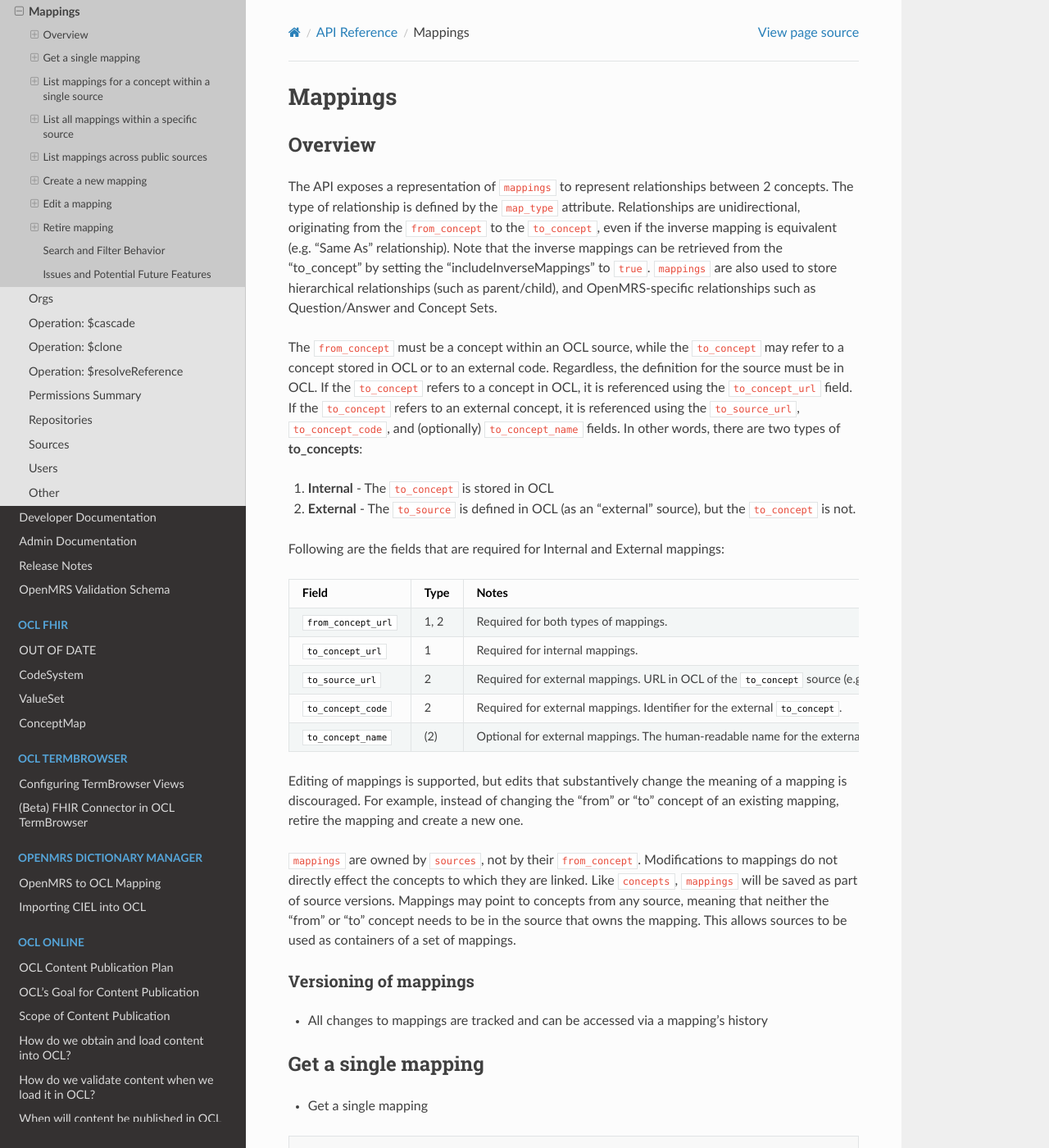
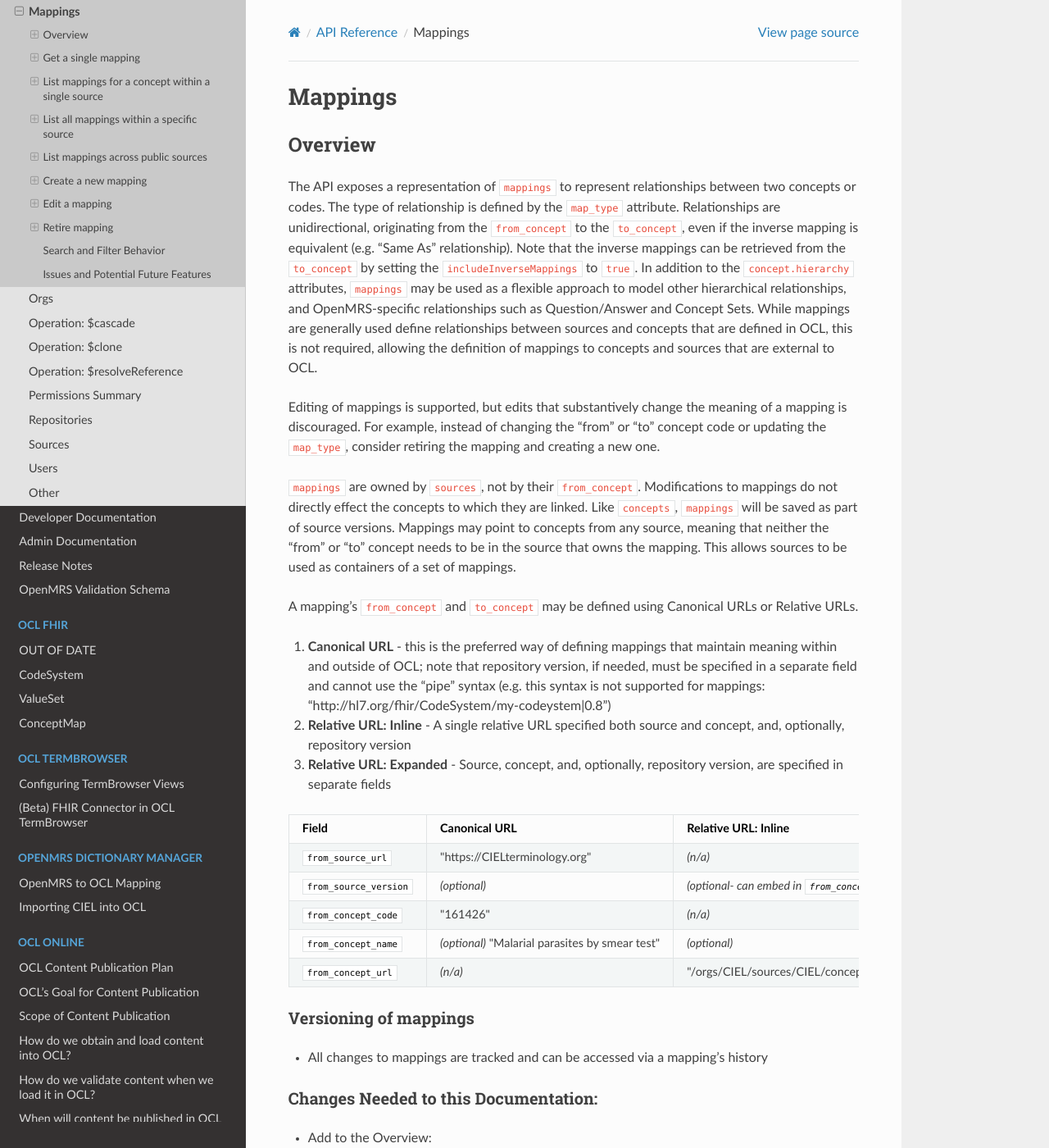
Before and after one commit to OpenConceptLab/ocl-docs, a Sphinx documentation site: the page built from docs/source/oclapi/apireference/mappings.md, in a window 1280 px wide and 1400 px high. Shown: the whole window at 82% size. Built offline with Sphinx 7.4.7 and the Read the Docs theme 2.0.0, drawn with Linux system fonts in a browser that asks for light colours; some of the changed text lies outside the part shown.

Commit message:
Update mappings.md
Updated with canonical URLs and removed out-dated "internal/external" discussino

````diff
--- a/docs/source/oclapi/apireference/mappings.md
+++ b/docs/source/oclapi/apireference/mappings.md
@@ -1,30 +1,37 @@
 # Mappings
 
 ## Overview
-The API exposes a representation of `mappings` to represent relationships between 2 concepts. The type of relationship is defined by the `map_type` attribute. Relationships are unidirectional, originating from the `from_concept` to the `to_concept`, even if the inverse mapping is equivalent (e.g. "Same As" relationship). Note that the inverse mappings can be retrieved from the "to_concept" by setting the "includeInverseMappings" to `true`. `mappings` are also used to store hierarchical relationships (such as parent/child), and OpenMRS-specific relationships such as Question/Answer and Concept Sets.
+The API exposes a representation of `mappings` to represent relationships between two concepts or codes. The type of relationship is defined by the `map_type` attribute. Relationships are unidirectional, originating from the `from_concept` to the `to_concept`, even if the inverse mapping is equivalent (e.g. "Same As" relationship). Note that the inverse mappings can be retrieved from the `to_concept` by setting the `includeInverseMappings` to `true`. In addition to the `concept.hierarchy` attributes, `mappings` may be used as a flexible approach to model other hierarchical relationships, and OpenMRS-specific relationships such as Question/Answer and Concept Sets. While mappings are generally used define relationships between sources and concepts that are defined in OCL, this is not required, allowing the definition of mappings to concepts and sources that are external to OCL.
 
-The `from_concept` must be a concept within an OCL source, while the `to_concept` may refer to a concept stored in OCL or to an external code. Regardless, the definition for the source must be in OCL. If the `to_concept` refers to a concept in OCL, it is referenced using the `to_concept_url` field. If the `to_concept` refers to an external concept, it is referenced using the `to_source_url`, `to_concept_code`, and (optionally) `to_concept_name` fields. In other words, there are two types of **to_concepts**:
-
-1. **Internal** - The `to_concept` is stored in OCL
-2. **External** - The `to_source` is defined in OCL (as an "external" source), but the `to_concept` is not.
-
-Following are the fields that are required for Internal and External mappings:
-
-| Field | Type | Notes |
-| -------------- | ----- | ----- |
-| `from_concept_url` | 1, 2 | Required for both types of mappings. |
-| `to_concept_url` | 1 | Required for internal mappings. |
-| `to_source_url` | 2 | Required for external mappings. URL in OCL of the `to_concept` source (e.g. /orgs/Regenstrief/sources/LOINC/). |
-| `to_concept_code` | 2 | Required for external mappings. Identifier for the external `to_concept`. |
-| `to_concept_name` | (2) | Optional for external mappings. The human-readable name for the external `to_concept`. |
-
-Editing of mappings is supported, but edits that substantively change the meaning of a mapping is discouraged. For example, instead of changing the "from" or "to" concept of an existing mapping, retire the mapping and create a new one.
+Editing of mappings is supported, but edits that substantively change the meaning of a mapping is discouraged. For example, instead of changing the "from" or "to" concept code or updating the `map_type`, consider retiring the mapping and creating a new one.
 
 `mappings` are owned by `sources`, not by their `from_concept`. Modifications to mappings do not directly effect the concepts to which they are linked. Like `concepts`, `mappings` will be saved as part of source versions. Mappings may point to concepts from any source, meaning that neither the "from" or "to" concept needs to be in the source that owns the mapping. This allows sources to be used as containers of a set of mappings.
+
+A mapping's `from_concept` and `to_concept` may be defined using Canonical URLs or Relative URLs.
+1. **Canonical URL** - this is the preferred way of defining mappings that maintain meaning within and outside of OCL; note that repository version, if needed, must be specified in a separate field and cannot use the "pipe" syntax (e.g. this syntax is not supported for mappings: "http://hl7.org/fhir/CodeSystem/my-codeystem|0.8")
+2. **Relative URL: Inline** - A single relative URL specified both source and concept, and, optionally, repository version
+3. **Relative URL: Expanded** - Source, concept, and, optionally, repository version, are specified in separate fields
+
+| Field                 | Canonical URL                    | Relative URL: Inline                     | Relative URL: Expanded |
+| --------------        | -----                            | -----                                    | -----                  |
+| `from_source_url`     | "https://CIELterminology.org"    | _(n/a)_                                    | "/orgs/CIEL/sources/CIEL/" |
+| `from_source_version` | _(optional)_                       | _(optional- can embed in `from_concept_url`)_ | _(optional- can embed in `from_source_url`)_ |
+| `from_concept_code`   | "161426"                         | _(n/a)_                                    | "161426"                 |
+| `from_concept_name`   | _(optional)_ "Malarial parasites by smear test" | _(optional)_                    | _(optional)_             |
+| `from_concept_url`    | _(n/a)_                            | "/orgs/CIEL/sources/CIEL/concepts/161426/" | _(n/a)_                  |
 
 ### Versioning of mappings
 * All changes to mappings are tracked and can be accessed via a mapping's history
 
+### Changes Needed to this Documentation:
+- Add to the Overview:
+  - New Auto-ID behavior
+  - Support canonical URLs
+  - How to interact with OCL mappings via the OCL FHIR Core (and vice versa)
+- Confirm whether repo version can be specified separately or inline for each of the 3 approaches
+
+### Future work
+- Implement support for `context` (as specified in FHIR)
 
 ## Get a single mapping
 * Get a single mapping
@@ -230,35 +237,51 @@ POST /users/:user/sources/:source/mappings/
 POST /orgs/:org/sources/:source/mappings/
 ```
 * Input
-    * Internal Mapping: `from_concept` and `to_concept` are stored in OCL
-        * **id** (optional) string - ID is auto-generated if not provided
-        * **map_type** (required) string - map type
-        * **external_id** (optional) string - external unique identifier for import/export
-        * **from_concept_url** (required) string - relative URL of the "from" concept
-        * **to_concept_url** (required) string - relative URL for the "to" concept
-    * External Mapping: `from_concept` is stored in OCL; `to_source` is defined in OCL, but `to_concept` is not
-        * **id** (optional) string - ID is auto-generated if not provided
-        * **map_type** (required) string - map type
-        * **external_id** (optional) string - external unique identifier for import/export
-        * **from_concept_url** (required) string - relative URL of the "from" concept
-        * **to_source_url** (required) string - relative URL of the "to" source (must be stored in OCL)
-        * **to_concept_code** (required) string - code for the external `to_concept`
-        * **to_concept_name** (optional) string - name of the external `to_concept`
+    * **id** (optional) string - ID is auto-generated if not provided
+    * **map_type** (required) string - map type, e.g. "SAME-AS, "NARROWER-THAN"
+    * **external_id** (optional) string - external unique identifier for import/export
+    * **retired** (optional) bool - default: `false`; set to `true` to mark that this mapping is not recommended for use
+    * **sort_weight** (optional) decimal - a numeric value indicating where you want the mapping sorted relative to other mappings of the same `map_type`
+    * **extras** (optional) JSON dictionary - additional metadata for the resource
+    * `from_concept`:
+        * **from_concept_url** (optional) string - relative URL of the `from_concept`
+        * **from_concept_code** (optional) string - code for the `from_concept`; required if `from_concept_url` is not provided, otherwise omitted
+        * **from_concept_name** (optional) string - optional name of the `from_concept` within the context of the mapping; this need not be the same as one of the concept's names or synonyms
+        * **from_source_url** (optional) string - canonical or relative URL of the `from_source`; if `from_concept_url` is not provided, this field is required, otherwise it is omitted
+        * **from_source_version** (optional) string - version identifier for the source; Note that best practice is to only define this field if absolutely necessary
+    * `to_concept`:
+        * **to_concept_url** (optional) string - relative URL of the `to_concept`
+        * **to_concept_code** (optional) string - code for the `to_concept`; required if `to_concept_url` is not provided, otherwise omitted
+        * **to_concept_name** (optional) string - optional name of the `to_concept` within the context of the mapping; this need not be the same as one of the concept's names or synonyms
+        * **to_source_url** (optional) string - canonical or relative URL of the `to_source`; if `to_concept_url` is not provided, this field is required, otherwise it is omitted
+        * **to_source_version** (optional) string - version identifier for the source; Note that best practice is to only define this field if absolutely necessary
 
 ### Examples
-* Internal mapping: `to_concept` is stored in OCL:
+* Example defining a mapping using canonical URLs:
 ```JSON
 {
-    "map_type": "Same As",
-    "from_concept_url": "/orgs/Columbia/sources/CIEL/concepts/161426/",
-    "to_concept_url": "/orgs/Regenstrief/sources/loinc2/concepts/32700-7/"
+    "map_type": "NARROWER-THAN",
+    "from_source_url": "https://CIELterminology.org",
+    "from_concept_code": "168094",
+    "from_concept_name": "Mother pregnant or currently breastfeeding",
+    "to_source_url": "http://hl7.org/fhir/ValueSet/medicationdispense-status-reason",
+    "to_concept_code": "preg",
+    "to_concept_name": "Pregnant or breastfeeding"
 }
 ```
-* External mapping: `to_concept` is not stored in OCL (but `to_source_url` is defined in OCL):
+* Simple example using relative URLs for both from and to concepts
 ```JSON
 {
-    "map_type": "Narrower Than",
-    "from_concept_url": "/orgs/Columbia/sources/CIEL/concepts/116125/",
+    "map_type": "SAME-AS",
+    "from_concept_url": "/orgs/CIEL/sources/CIEL/concepts/161426/",
+    "to_concept_url": "/orgs/Regenstrief/sources/LOINC/concepts/32700-7/"
+}
+```
+* Example where the `to_concept` is not stored in OCL, but the `to_source` is
+```JSON
+{
+    "map_type": "NARROWER-THAN",
+    "from_concept_url": "/orgs/CIEL/sources/CIEL/concepts/116125/",
     "to_source_url": "/orgs/WHO/sources/ICPC-2/",
     "to_concept_code": "A73",
     "to_concept_name": "Malaria"
@@ -280,27 +303,26 @@ PUT /users/:user/sources/:source/mappings/:mapping/
 PUT /orgs/:org/sources/:source/mappings/:mapping/
 ```
 * Input
-    * Internal Mapping: `to_concept` is stored in OCL
-        * **map_type** (optional) string - map type
-        * **external_id** (optional) string - external unique identifier for import/export
-        * **from_concept_url** (optional) string - relative URL of the "from" concept
-        * **to_concept_url** (optional) string - relative URL of the "to" concept
-    * External Mapping: `to_concept` is not stored in OCL
-        * **map_type** (optional) string - map type
-        * **external_id** (optional) string - external unique identifier for import/export
-        * **from_concept_url** (optional) string - relative URL of the "from" concept
-        * **to_source_url** (optional) string - relative URL of the "to" source - note that the source must be defined in OCL
-        * **to_concept_code** (optional) string - code for the external `to_concept`
-        * **to_concept_name** (optional) string - name of the external `to_concept`
+    * **map_type** (optional) string - map type, e.g. "SAME-AS, "NARROWER-THAN"
+    * **external_id** (optional) string - external unique identifier for import/export
+    * **retired** (optional) bool - default: `false`; set to `true` to mark that this mapping is not recommended for use
+    * **sort_weight** (optional) decimal - a numeric value indicating where you want the mapping sorted relative to other mappings of the same `map_type`
+    * **extras** (optional) JSON dictionary - additional metadata for the resource
+    * `from_concept`:
+        * **from_concept_url** (optional) string - relative URL of the `from_concept`
+        * **from_concept_code** (optional) string - code for the `from_concept`; required if `from_concept_url` is not provided, otherwise omitted
+        * **from_concept_name** (optional) string - optional name of the `from_concept` within the context of the mapping; this need not be the same as one of the concept's names or synonyms
+        * **from_source_url** (optional) string - canonical or relative URL of the `from_source`; if `from_concept_url` is not provided, this field is required, otherwise it is omitted
+        * **from_source_version** (optional) string - version identifier for the source; Note that best practice is to only define this field if absolutely necessary
+    * `to_concept`:
+        * **to_concept_url** (optional) string - relative URL of the `to_concept`
+        * **to_concept_code** (optional) string - code for the `to_concept`; required if `to_concept_url` is not provided, otherwise omitted
+        * **to_concept_name** (optional) string - optional name of the `to_concept` within the context of the mapping; this need not be the same as one of the concept's names or synonyms
+        * **to_source_url** (optional) string - canonical or relative URL of the `to_source`; if `to_concept_url` is not provided, this field is required, otherwise it is omitted
+        * **to_source_version** (optional) string - version identifier for the source; Note that best practice is to only define this field if absolutely necessary
+    * **update_comment** (optional) string - Brief description of the update
 
 ### Examples
-* Internal Mapping: `to_concept` is stored in OCL
-```JSON
-{
-    "map_type": "Same As",
-    "to_concept_url": "/orgs/Regenstrief/sources/loinc2/concepts/32700-7/"
-}
-```
 * External Mapping: `to_concept` is not stored in OCL
 ```JSON
 {
````
